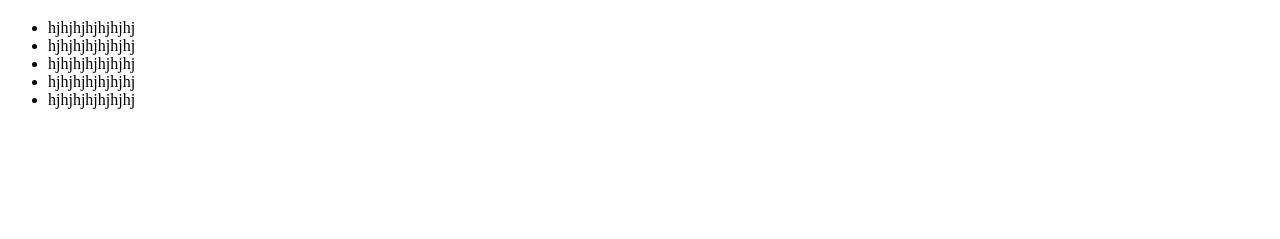
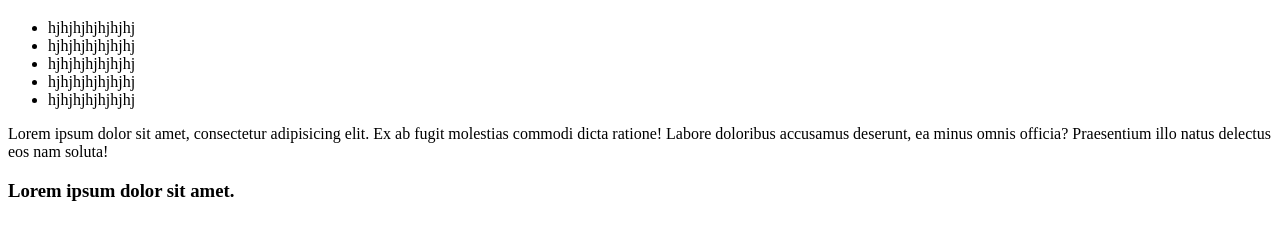
Before and after one commit to OlgaSakhno/git_test, a plain HTML site: page index.html in a window 1280 px wide. Shown: the part 61-300 px from the top of the page. Drawn offline with Linux system fonts and the light colour scheme.

Commit message:
h3 added

```diff
--- a/index.html
+++ b/index.html
@@ -13,5 +13,7 @@
 		<li>hjhjhjhjhjhjhj</li>
 		<li>hjhjhjhjhjhjhj</li>
 	</ul>
+	<p>Lorem ipsum dolor sit amet, consectetur adipisicing elit. Ex ab fugit molestias commodi dicta ratione! Labore doloribus accusamus deserunt, ea minus omnis officia? Praesentium illo natus delectus eos nam soluta!</p>
+	<h3>Lorem ipsum dolor sit amet.</h3>
 </body>
 </html>
```
